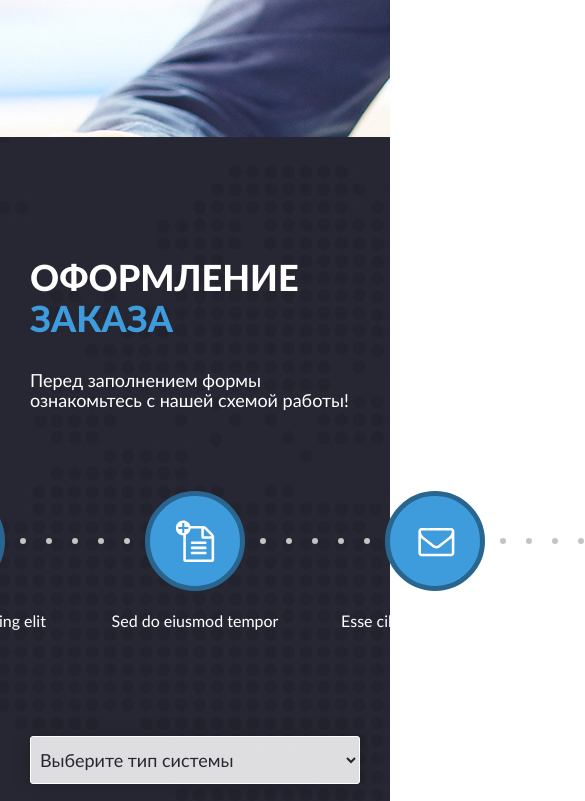
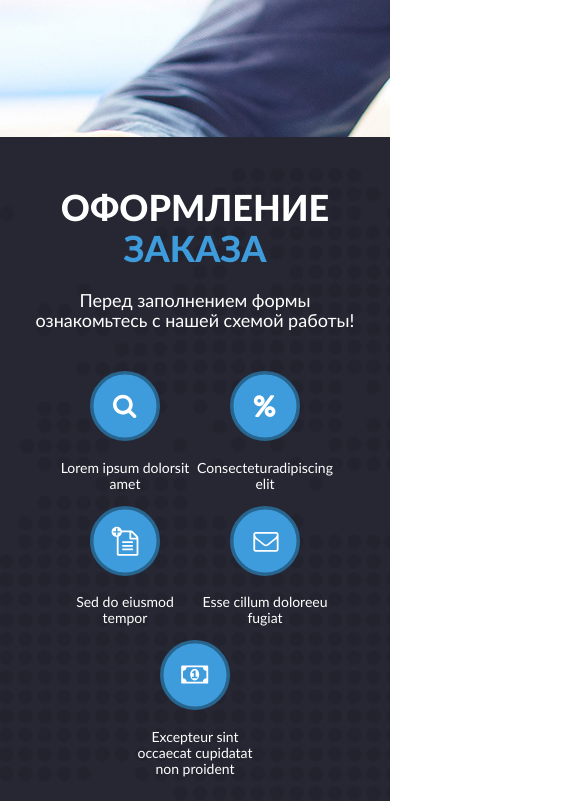
Before and after one commit to bazraider/Layout-busines-site, a website: page src/index.html in a window 390 px wide. Shown: the part 713-1514 px from the top of the page, 585 px wide, since content can reach past the window. Drawn offline with nearby package versions, Linux system fonts and the light colour scheme.

Commit message:
all adaptive done

```diff
--- a/src/styles/styles.scss
+++ b/src/styles/styles.scss
@@ -244,12 +244,20 @@ main {
       align-items: center;
       color: #FFF;
 
+      @media screen and (max-width: 1000px) {
+        padding-top: 50px;
+      }
+
       .order__title {
         margin: 0;
         text-transform: uppercase;
         font-family: 'Lato';
         font-weight: 800;
         font-size: 36px;
+
+        @media screen and (max-width: 556px) {
+          text-align: center;
+        }
 
         span {
           color: #3E9CDC;
@@ -261,23 +269,75 @@ main {
         font-weight: 400;
         font-size: 18px;
         margin: 30px 0 80px 0;
+
+        @media screen and (max-width: 1000px) {
+          margin: 20px 0 40px 0;
+        }
+
+        @media screen and (max-width: 556px) {
+          text-align: center;
+        }
       }
 
       .order__scheme {
-        width: 1168px;
+        max-width: 1168px;
+        width: 100%;
         display: flex;
         justify-content: space-between;
-        flex-wrap: wrap;
         text-align: center;
         margin-bottom: 72px;
 
+        @media screen and (max-width: 1183px) {
+          justify-content: center;
+        }
+
+        @media screen and (max-width: 1000px) {
+          margin-bottom: 40px;
+        }
+
+        @media screen and (max-width: 800px) {
+          flex-wrap: wrap;
+        }
+
         .order__scheme-item {
           width: 209px;
+
+          @media screen and (max-width: 1000px) {
+            width: 140px;
+          }
+
+          @media screen and (max-width: 800px) {
+            width: 182px;
+          }
+
+          @media screen and (max-width: 625px) {
+            width: 160px;
+          }
+
+          @media screen and (max-width: 556px) {
+            width: 140px;
+          }
+
+          @media screen and (max-width: 360px) {
+            width: 100px;
+          }
+
+          img {
+            width: 50%;
+          }
 
           p {
             font-family: 'Lato';
             font-weight: 400;
             font-size: 16px;
+
+            @media screen and (max-width: 1000px) {
+              font-size: 14px;
+            }
+
+            @media screen and (max-width: 360px) {
+              overflow: hidden;
+            }
           }
         }
 
@@ -288,6 +348,14 @@ main {
           height: 6px;
           border-radius: 50%;
           background-color: #C4C4C4FF;
+
+          @media screen and (max-width: 800px) {
+            display: none;
+          }
+
+          @media screen and (max-width: 1000px) {
+            top: 33px;
+          }
 
           &::after,
           &::before {
@@ -301,10 +369,18 @@ main {
 
           &::after {
             left: 26px;
+
+            @media screen and (max-width: 1000px) {
+              left: 20px;
+            }
           }
 
           &::before {
             right: 26px;
+
+            @media screen and (max-width: 1000px) {
+              right: 20px;
+            }
           }
 
           .order__point-pseudo {
@@ -325,6 +401,10 @@ main {
 
             &::before {
               right: 52px;
+            }
+
+            @media screen and (max-width: 1183px) {
+              display: none;
             }
           }
         }
```
Also changed, not shown: src/styles/styles.css, 1 other file.
